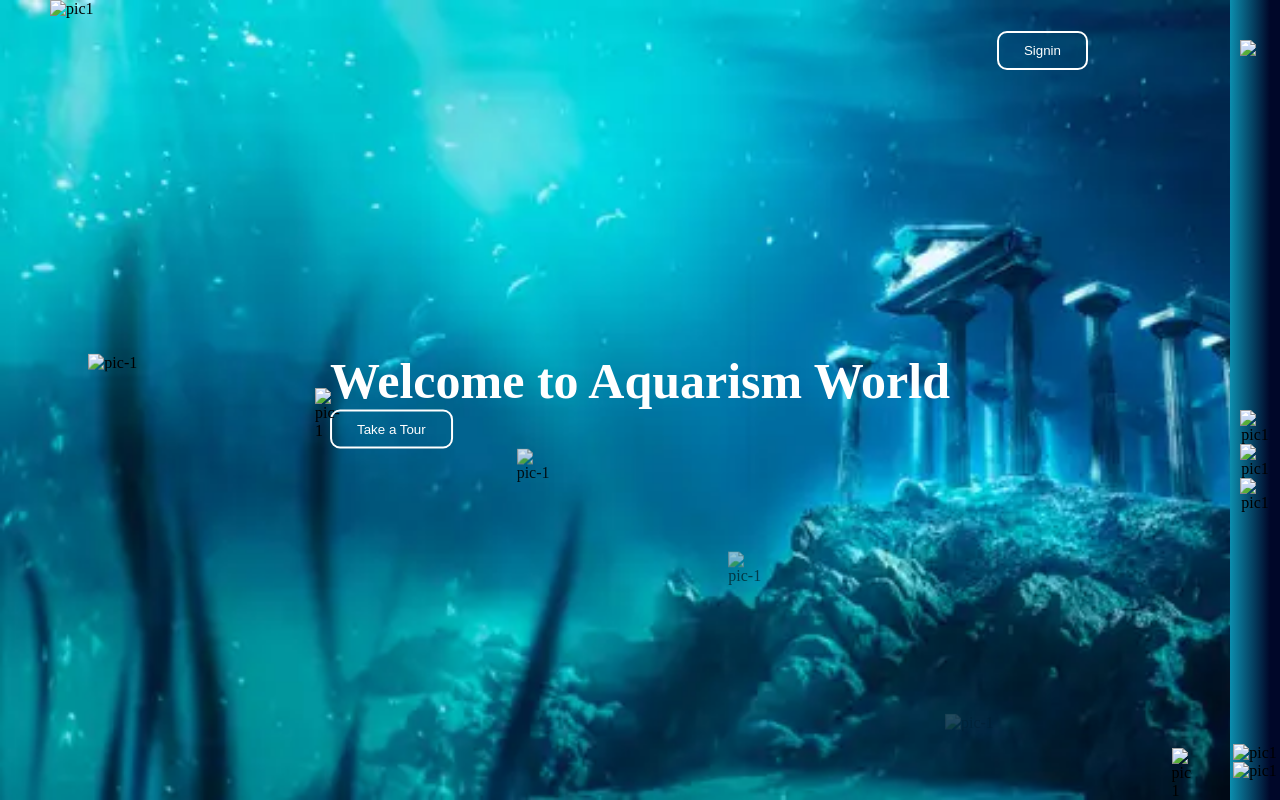
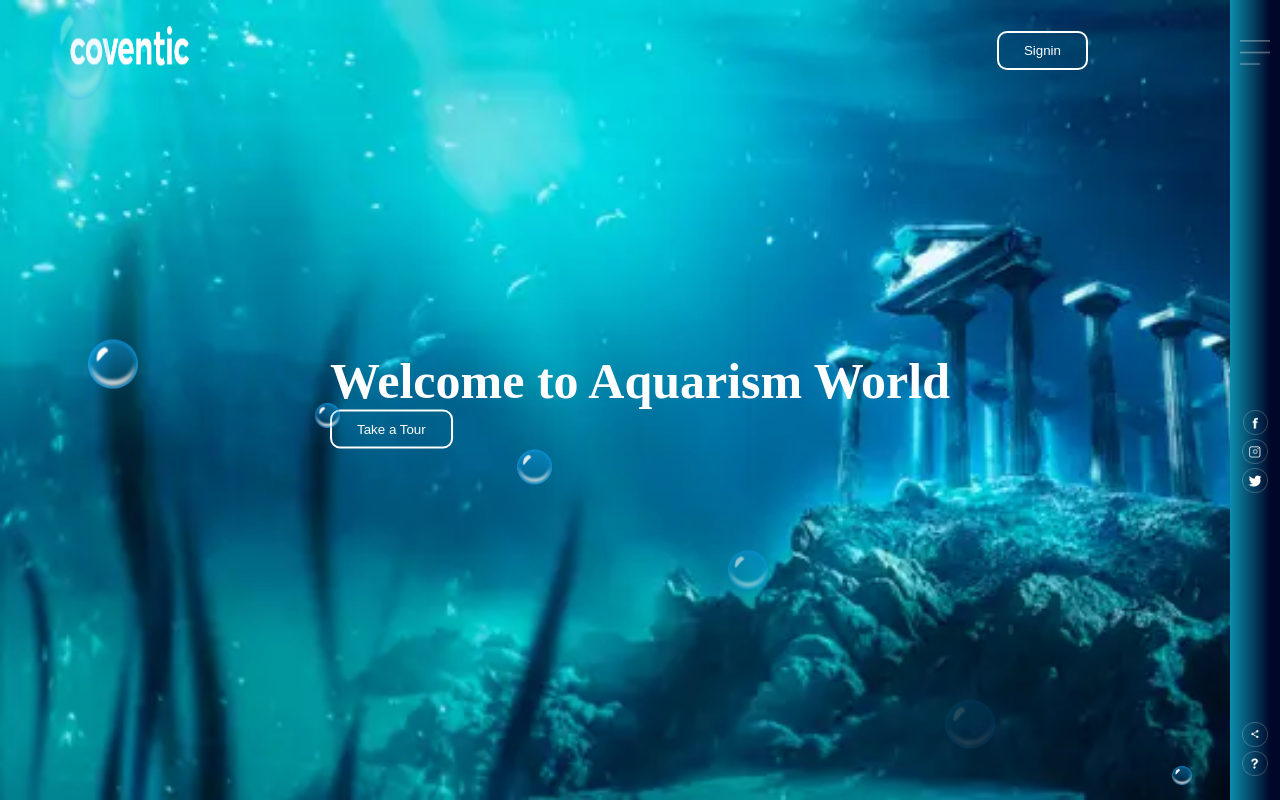
Before and after one commit to Lingakani/Meadia-Queries, a plain HTML site: page index.html in a window 1280 px wide. Drawn offline with Linux system fonts and the light colour scheme; files whose address does not match are found by name.

Commit message:
Update index.html

```diff
--- a/index.html
+++ b/index.html
@@ -9,7 +9,7 @@
 <body>
     <div class="head">
         <div class="navbar">
-            <img src="images/logo.png" alt="pic1" class="logo">
+            <img src="logo.png" alt="pic1" class="logo">
             <button class="s1">Signin</button>
         </div>
         <div class="content">
@@ -17,25 +17,25 @@
             <button class="tt">Take a Tour</button>
         </div>
         <div class="sidebar">
-            <img src="images/menu.png" class="menu">
+            <img src="menu.png" class="menu">
             <div class="social-link">
-                <img src="images/fb.png" alt="pic1">
-                <img src="images/ig.png" alt="pic1">
-                <img src="images/tw.png" alt="pic1">
+                <img src="fb.png" alt="pic1">
+                <img src="ig.png" alt="pic1">
+                <img src="tw.png" alt="pic1">
             </div>
             <div class="useful-link">
-                <img src="images/share.png" alt="pic1">
-                <img src="images/info.png" alt="pic1">
+                <img src="share.png" alt="pic1">
+                <img src="info.png" alt="pic1">
             </div>
         </div>
         <!--bubbles-->
         <div class="bubbles">
-            <img src="images/bubble.png" alt="pic-1">
-            <img src="images/bubble.png" alt="pic-1">
-            <img src="images/bubble.png" alt="pic-1">
-            <img src="images/bubble.png" alt="pic-1">
-            <img src="images/bubble.png" alt="pic-1">
-            <img src="images/bubble.png" alt="pic-1">
+            <img src="bubble.png" alt="pic-1">
+            <img src="bubble.png" alt="pic-1">
+            <img src="bubble.png" alt="pic-1">
+            <img src="bubble.png" alt="pic-1">
+            <img src="bubble.png" alt="pic-1">
+            <img src="bubble.png" alt="pic-1">
         </div>
     </div>
 </body>
```
